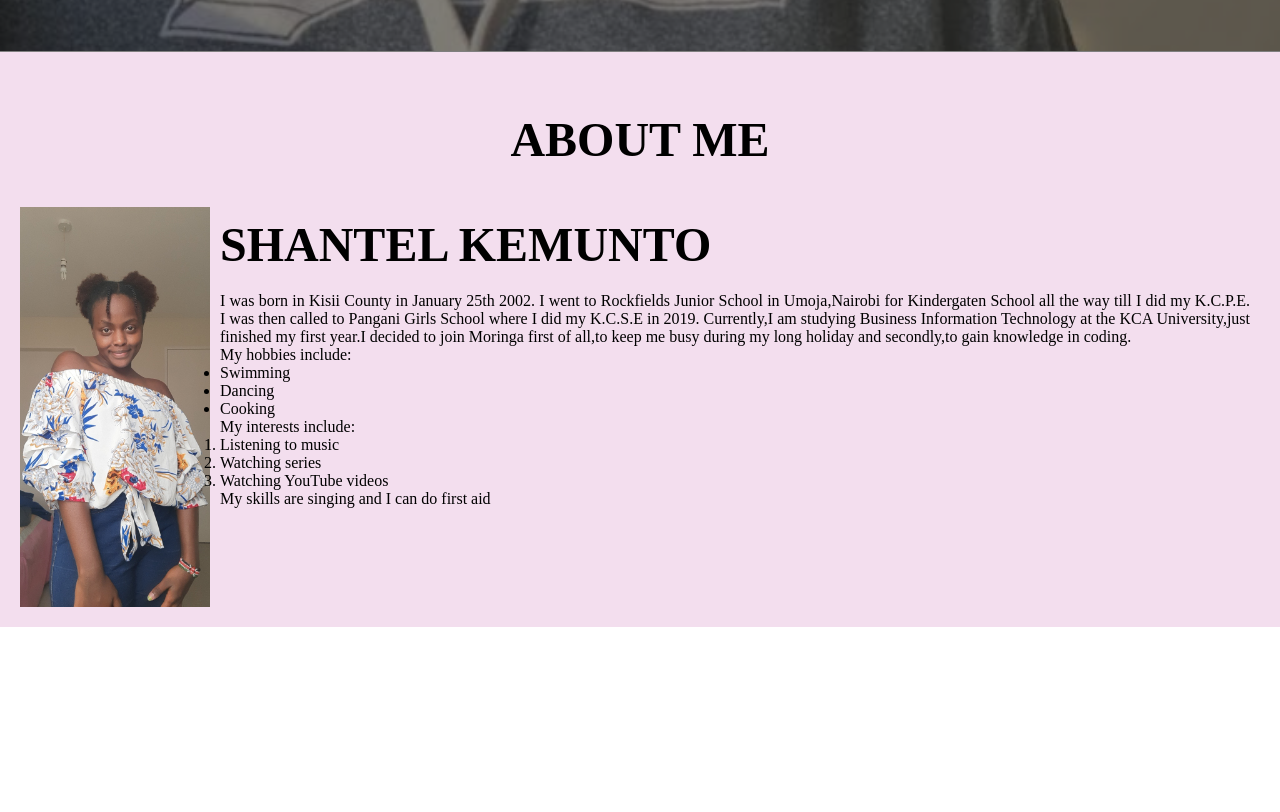
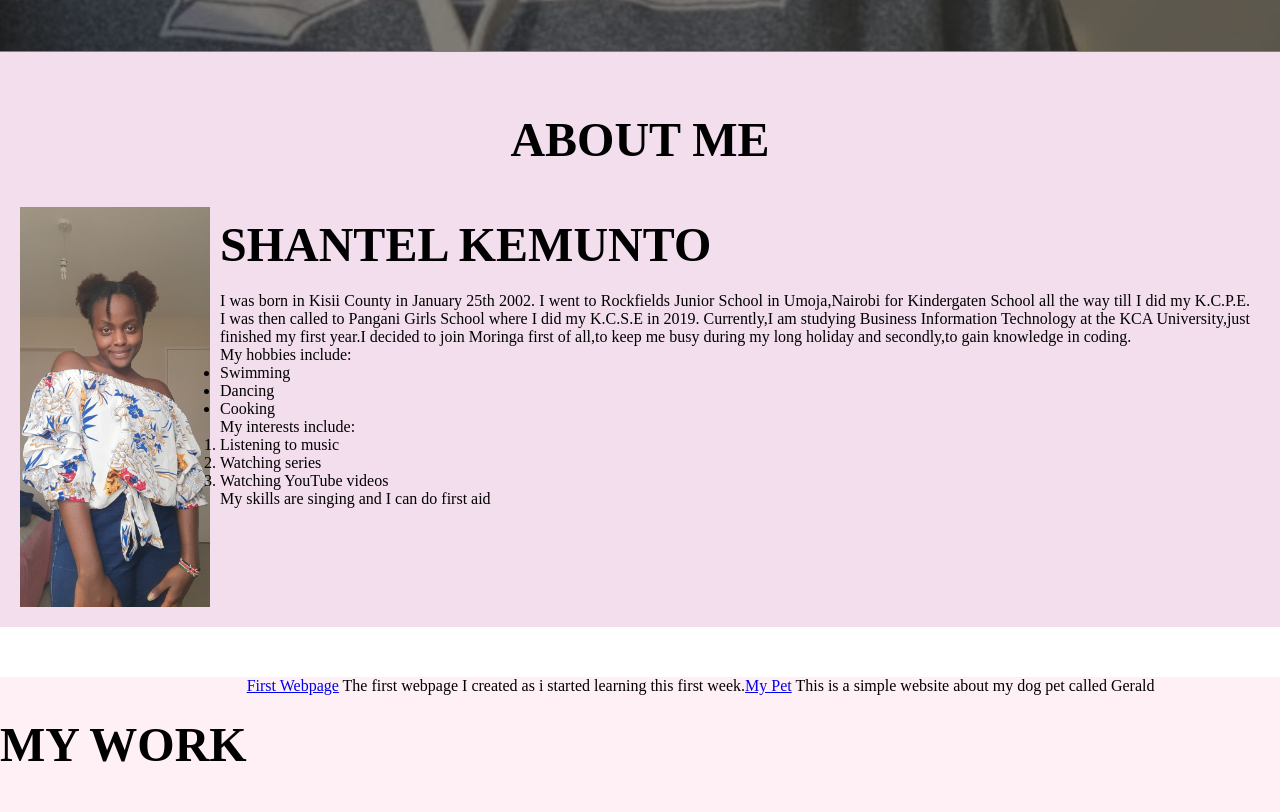
Before and after one commit to shantel-dev/landing-page, a plain HTML site: page index.html in a window 1280 px wide. Shown: the part 849-1661 px from the top of the page. Before the commit the page ends 1526 px from the top, so only its background shows below. Drawn offline with Linux system fonts and the light colour scheme.

Commit message:
Add links of my projects on the my work section

```diff
--- a/index.html
+++ b/index.html
@@ -48,5 +48,12 @@
         </div>
     </section>
 
+    <section id="mywork">
+        <h1 class="headings">MY WORK</h1>
+        <p><a href="https://github.com/shantel-dev/my-first-webpage.git">First Webpage</a>     The first webpage I created as i started learning this first week.</p>
+        <p><a href="https://github.com/shantel-dev/my-pet.git">My Pet</a>       This is a simple website about my dog pet called Gerald</p>
+
+    </section>
+
 </body>
 </html>
--- a/styles.css
+++ b/styles.css
@@ -113,3 +113,7 @@
  }
 
  /* My Work */
+ #mywork{
+     background-color: lavenderblush;
+     display: flex;
+ }
```
